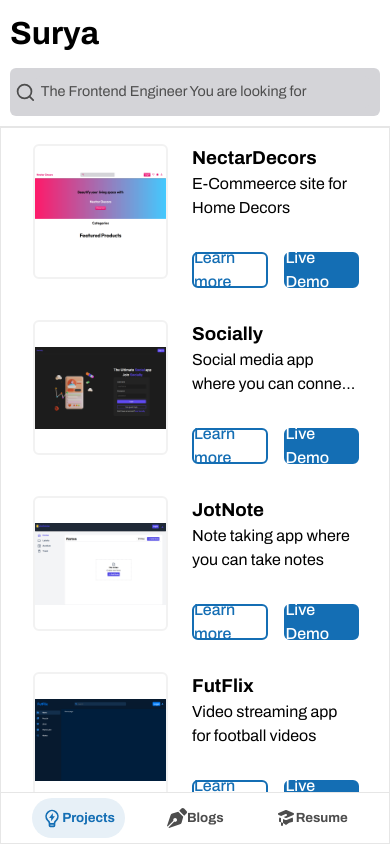
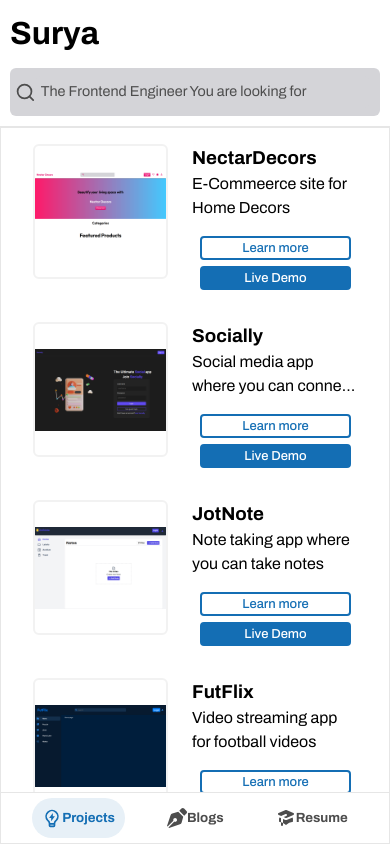
Before and after one commit to suryxks/portfolio, a Next.js app: page /projects in a window 390 px wide. Shown: the top 844 px of the page. Built offline with nearby package versions, Linux system fonts and the light colour scheme.

Commit message:
style: made the project details card responsive

```diff
--- a/styles/Projects.module.css
+++ b/styles/Projects.module.css
@@ -154,7 +154,33 @@ border: 2px solid var(--cta-hover);
      object-fit: contain;
      border:2px solid var(--grey-bg);
     }
+    .linksContainer{
+        display: flex;
+        flex-direction: column;
+        gap:6px;
+        margin-top: 1rem;
+    }
+    .btn_filled{
 
+        border-radius: 4px;
+        gap: 4px;
+        background-color: var(--cta);
+        height: 24px;
+        width: 90%;
+        line-height: 16px;
+        font-size: small;
+    }
+    .btn_outline{
+
+        border-radius: 4px;
+        gap: 4px;
+
+        height: 24px;
+        width: 90%;
+        line-height: 16px;
+        /* font-weight: 500; */
+        font-size: small;
+    }
 }
 @media(max-width:1100px){
     .sidebar{
```
